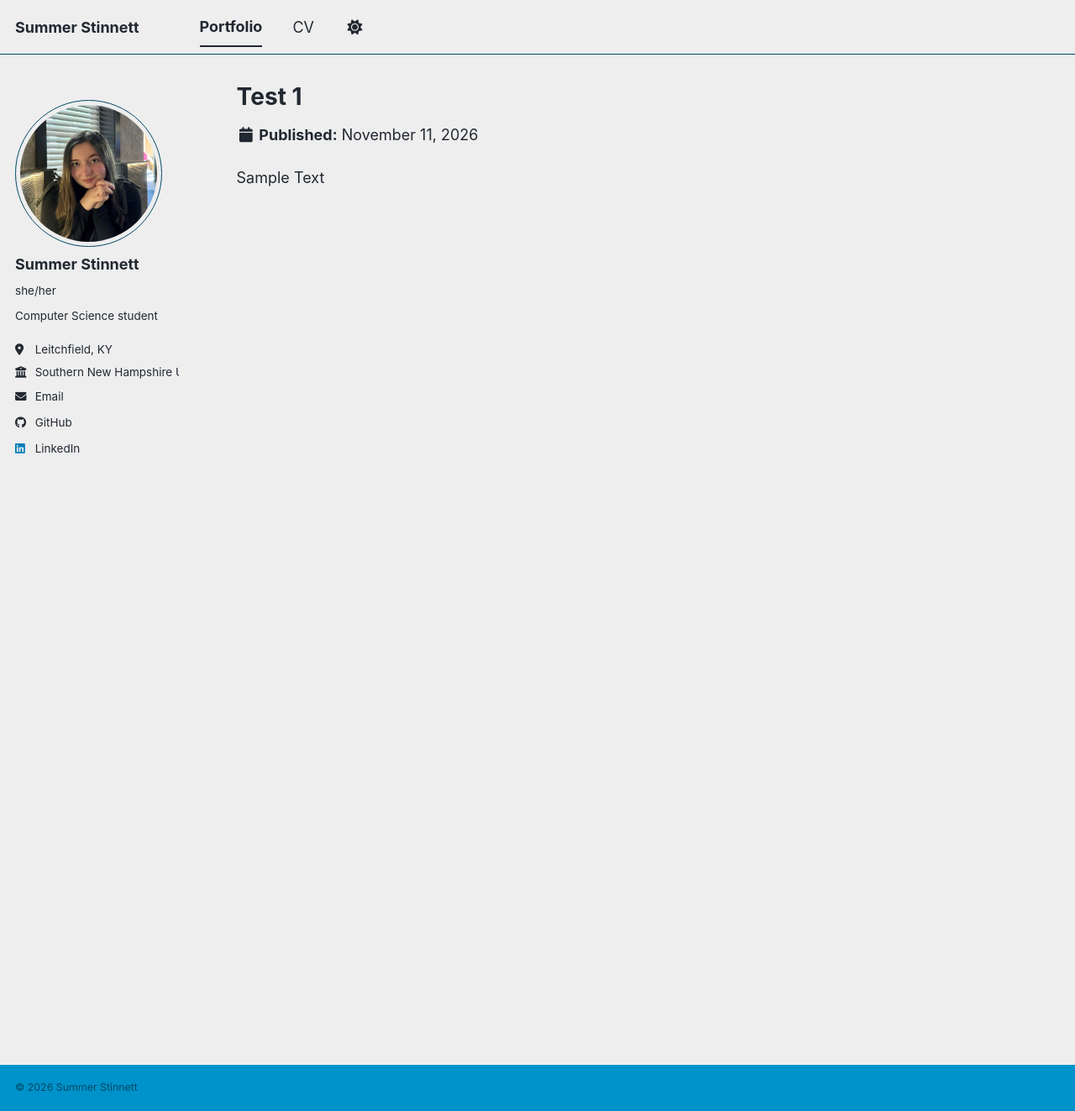
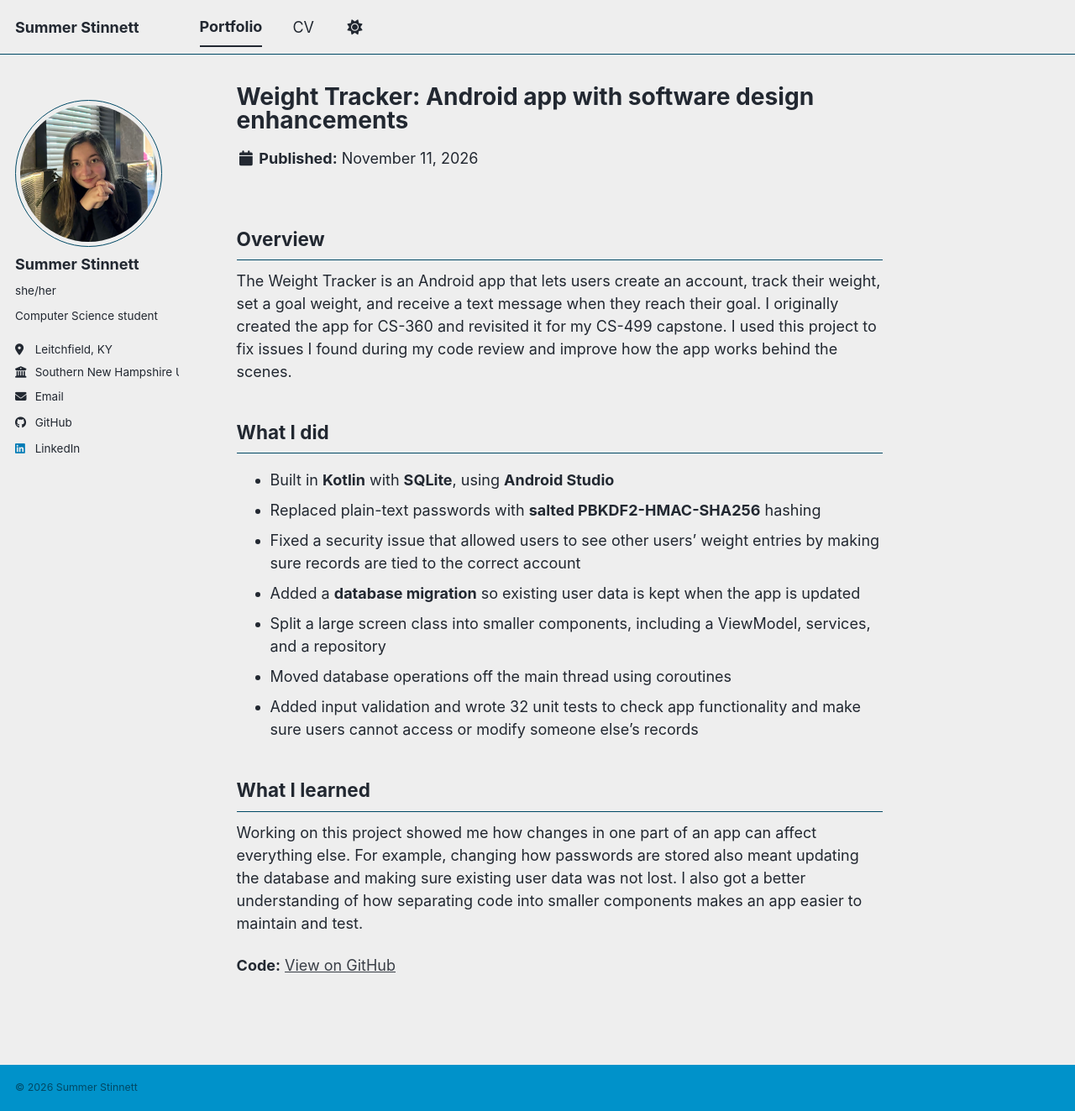
Before and after one commit to summstin/summstin.github.io, a Jekyll site: the page built from _portfolio/portfolio-1.md, in a window 1280 px wide and 1323 px high. Shown: the whole window at 84% size. Built offline with Jekyll 4.4.1, drawn with Linux system fonts in a browser that asks for light colours; a script bundle is joined from its source files by our own code; a style sheet for code colours, icons or effects is not loaded.

Commit message:
Update portfolio-1.md

```diff
--- a/_portfolio/portfolio-1.md
+++ b/_portfolio/portfolio-1.md
@@ -1,7 +1,25 @@
 ---
-title: "Test 1"
-excerpt: "Test Sample"
+title: "Weight Tracker: Android app with software design enhancements"
+excerpt: "A Kotlin/SQLite Android app I rebuilt to hash passwords, separate each user's data, and run on a tested, layered design."
 collection: portfolio
 ---
 
-Sample Text
+## Overview
+
+The Weight Tracker is an Android app that lets users create an account, track their weight, set a goal weight, and receive a text message when they reach their goal. I originally created the app for CS-360 and revisited it for my CS-499 capstone. I used this project to fix issues I found during my code review and improve how the app works behind the scenes.
+
+## What I did
+
+- Built in **Kotlin** with **SQLite**, using **Android Studio**
+- Replaced plain-text passwords with **salted PBKDF2-HMAC-SHA256** hashing
+- Fixed a security issue that allowed users to see other users' weight entries by making sure records are tied to the correct account
+- Added a **database migration** so existing user data is kept when the app is updated
+- Split a large screen class into smaller components, including a ViewModel, services, and a repository
+- Moved database operations off the main thread using coroutines
+- Added input validation and wrote 32 unit tests to check app functionality and make sure users cannot access or modify someone else's records
+
+## What I learned
+
+Working on this project showed me how changes in one part of an app can affect everything else. For example, changing how passwords are stored also meant updating the database and making sure existing user data was not lost. I also got a better understanding of how separating code into smaller components makes an app easier to maintain and test.
+
+**Code:** [View on GitHub](https://github.com/summstin/weight-tracker-android)
```
